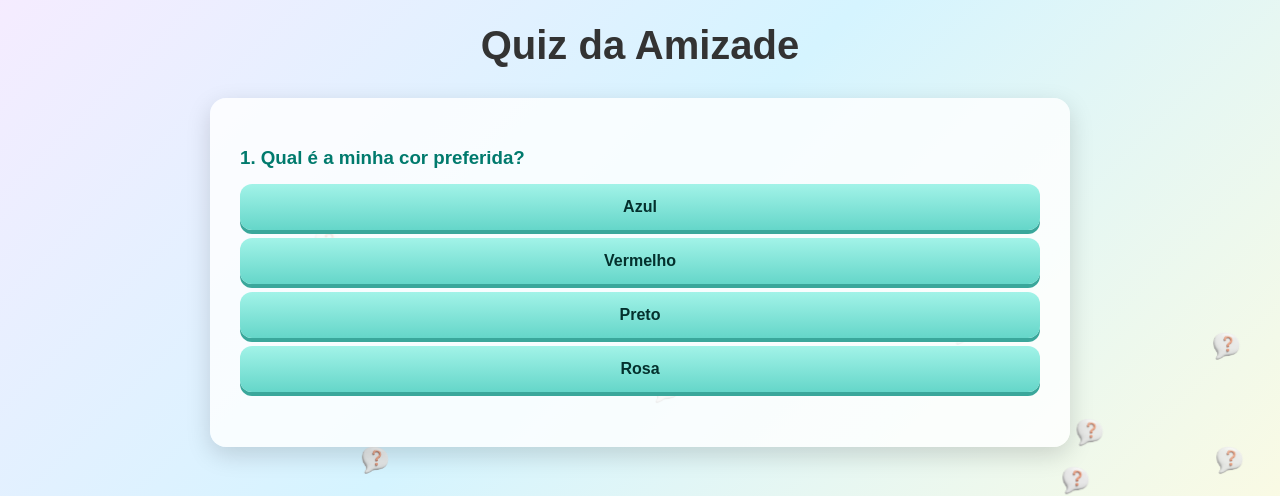
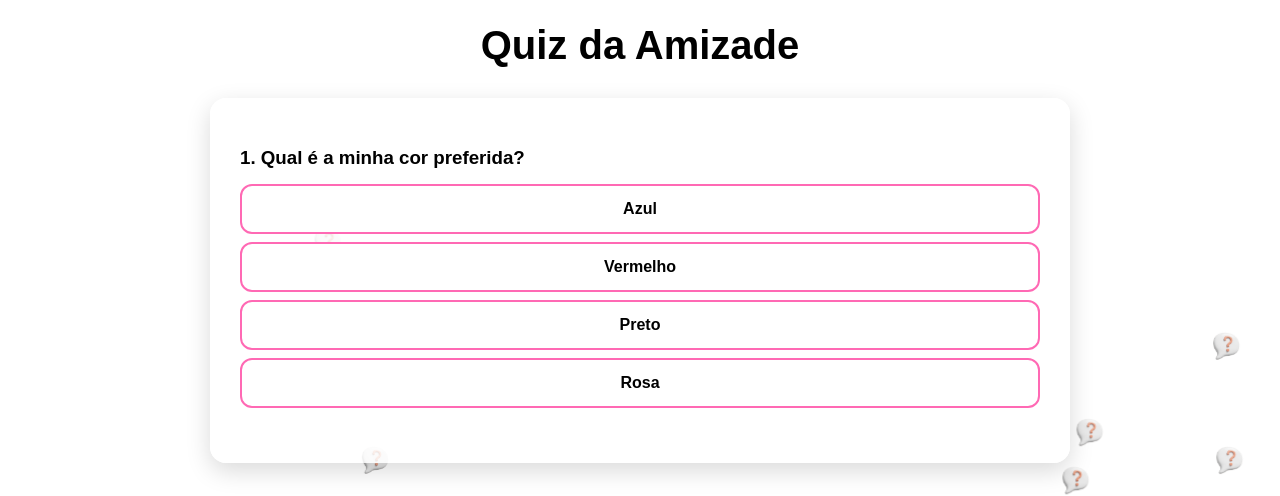
Before and after one commit to MugShopp/Quiz-Amizade-02, a plain HTML site: page index.html in a window 1280 px wide. Shown: the part 190-686 px from the top of the page. Drawn offline with Linux system fonts and the light colour scheme.

Commit message:
Update index.html

```diff
--- a/index.html
+++ b/index.html
@@ -7,8 +7,8 @@
     body {
       margin: 0;
       font-family: 'Arial', sans-serif;
-      background: linear-gradient(135deg, #fceaff, #d5f4ff, #fffbe0);
-      color: #333;
+      background: #ffffff; /* Fundo branco */
+      color: #000000; /* Fontes pretas */
       display: flex;
       flex-direction: column;
       align-items: center;
@@ -22,7 +22,7 @@
 h1 {
   font-size: 2.5em;
   margin-bottom: 10px;
-  color: #333;
+  color: #000000;
 }
 
 .quiz-container {
@@ -43,7 +43,7 @@ h1 {
 
 .question h3 {
   margin-bottom: 15px;
-  color: #007a6d;
+  color: #000000;
 }
 
 .options button {
@@ -52,11 +52,10 @@ h1 {
   margin: 8px 0;
   padding: 14px;
   font-size: 1em;
-  background: linear-gradient(to bottom, #a2f3e8, #65d6c9);
-  border: none;
+  background: #ffffff;
+  border: 2px solid #ff69b4;
   border-radius: 12px;
-  box-shadow: 0 4px 0 #3aa79b;
-  color: #04302d;
+  color: #000000;
   font-weight: bold;
   cursor: pointer;
   transition: transform 0.2s ease, box-shadow 0.2s ease;
@@ -64,7 +63,7 @@ h1 {
 
 .options button:hover {
   transform: translateY(-2px);
-  box-shadow: 0 6px 10px rgba(0,0,0,0.2);
+  box-shadow: 0 6px 10px rgba(255,105,180,0.4);
 }
 
 #result {
```
